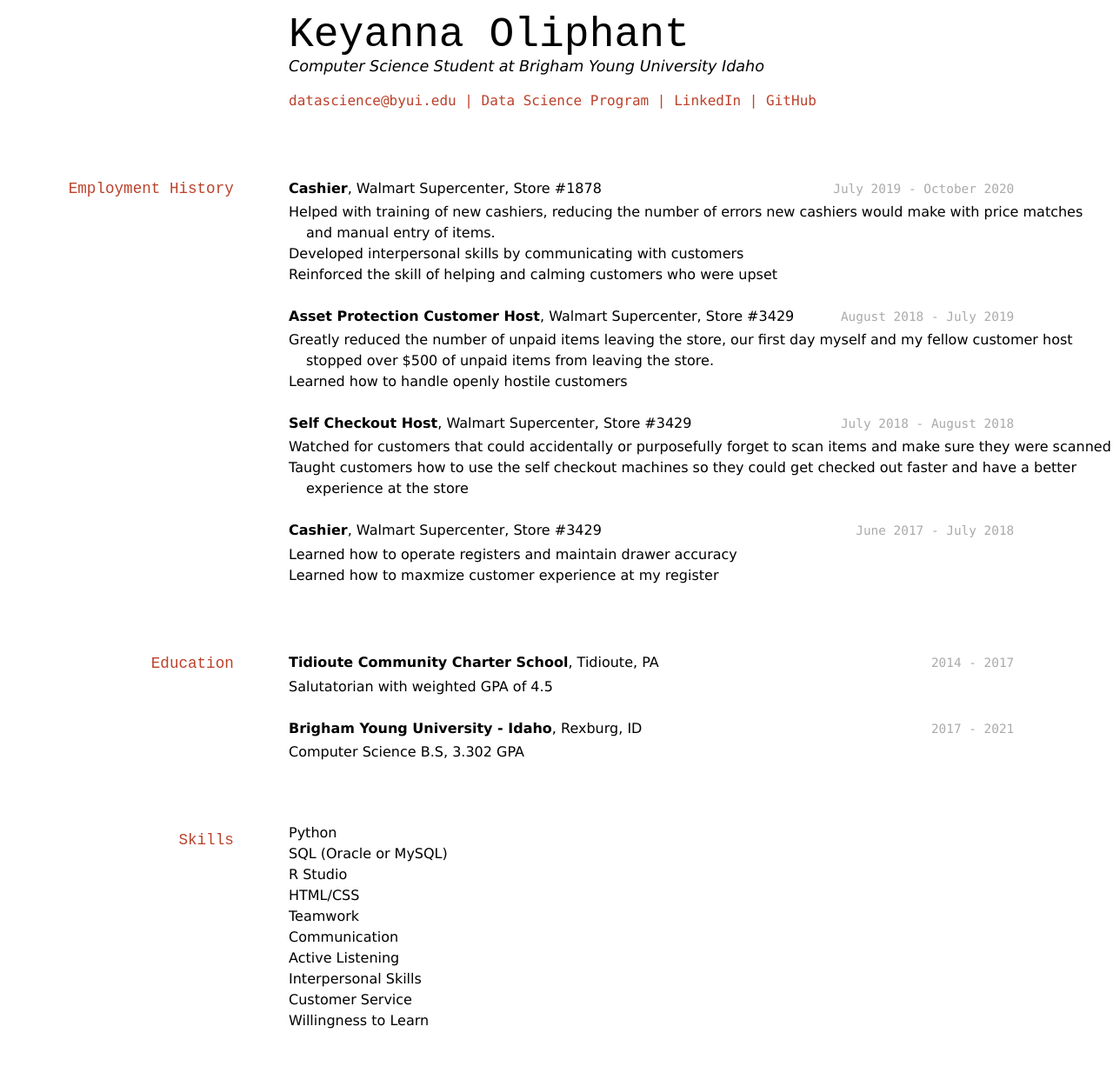
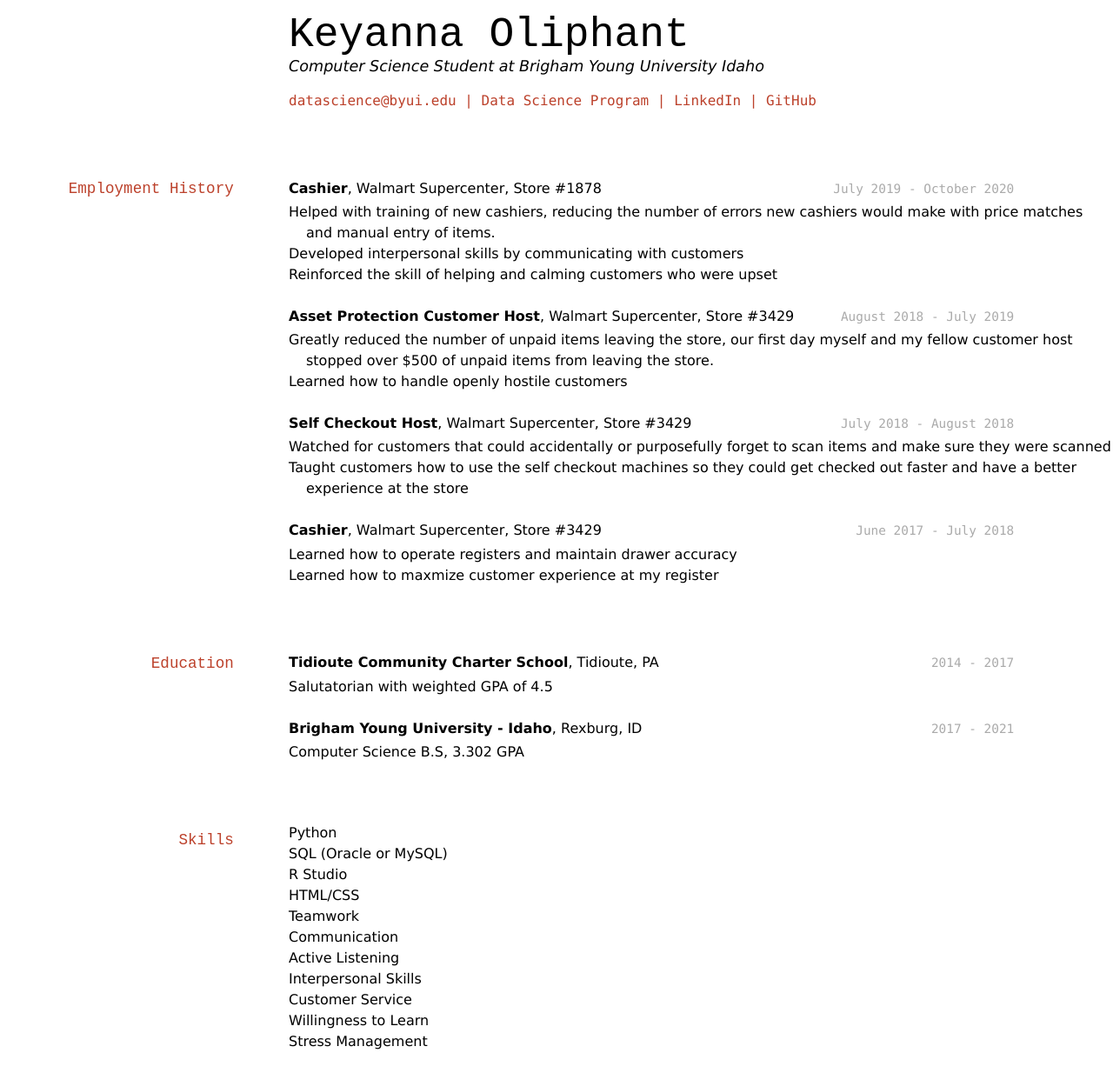
Before and after one commit to alexandraleon/oliphantk-resume, a Jekyll site: the page built from docs/index.md, in a window 1280 px wide. Shown: the whole page at 87% size. Built offline with Jekyll 4.4.1, drawn with Linux system fonts in a browser that asks for light colours; before the commit the page ends 1210 px from its top, so only the background shows below that.

Commit message:
Changes to index

```diff
--- a/docs/index.md
+++ b/docs/index.md
@@ -57,6 +57,7 @@ __Brigham Young University - Idaho__, Rexburg, ID
 - Interpersonal Skills
 - Customer Service
 - Willingness to Learn
+- Stress Management
 
 <!-- ### Footer
 
```
